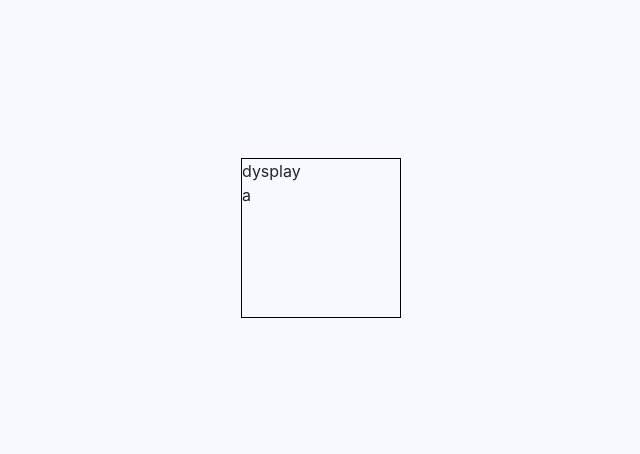
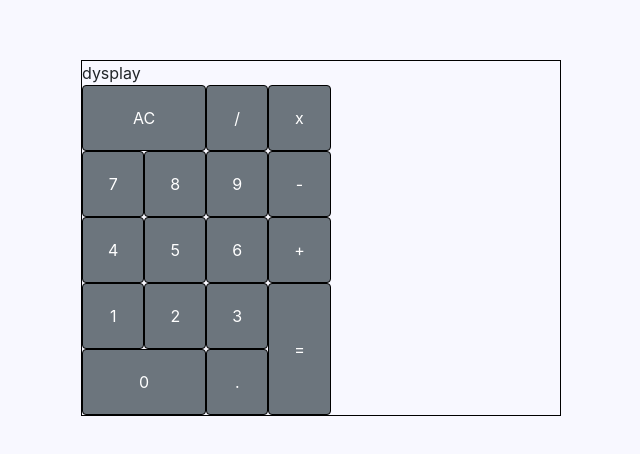
Before and after one commit to BrunoUmbelino/Calculator, a React (Create React App) app: page / in a window 1280 px wide. Shown: the part 162-616 px from the top of the page, without its empty margins (319-959 px from the left). Built offline with nearby package versions, Linux system fonts and the light colour scheme.

Commit message:
layout buttons

```diff
--- a/src/App.css
+++ b/src/App.css
@@ -9,12 +9,96 @@
 }
 
 .calculator-wrap {
-
+  width: 30em;
 }
 
 .calculator {
   border: solid 1px black;
-  width: 10em;
-  height: 10em;
+}
 
+/* --------------- btns ----------------------- */
+
+.btns {
+  display: grid;
+  grid-template-areas:
+  "AC AC DIV x"
+  'sev eig nin min'
+  'fou fiv six plu'
+  'one two trh iqua'
+  'zer zer dott iqua'
+  ;
 }
+
+.AC {
+  grid-area: AC;
+}
+
+.\/ {
+  grid-area: DIV;
+}
+
+.\7 {
+  grid-area: sev;
+}
+
+.\8 {
+  grid-area: eig;
+}
+
+.\9 {
+  grid-area: nin;
+}
+
+.x {
+  grid-area: x;
+}
+
+.\4 {
+  grid-area: fou;
+}
+
+.\5 {
+  grid-area: fiv;
+}
+
+.\6 {
+  grid-area: six;
+}
+
+.\- {
+  grid-area: min;
+}
+
+.\1 {
+  grid-area: one;
+}
+
+.\2 {
+  grid-area: two;
+}
+
+.\3 {
+  grid-area: trh;
+}
+
+.\+ {
+  grid-area: plu;
+}
+
+.\0030 {
+  grid-area: zer;
+}
+
+.\. {
+  grid-area: dott;
+}
+
+.\= {
+  grid-area: iqua;
+}
+
+
+.btn {
+  padding: 20px 25px;
+  border: solid 1px black;
+}
--- a/src/components/ButtonsComponent.js
+++ b/src/components/ButtonsComponent.js
@@ -1,8 +1,31 @@
-import React from 'react'
+import React from "react";
+import { Button } from "reactstrap";
 
-const Buttons = () =>{
-    const values = [];
-    return <div>a</div>
-}
+const values = [
+  "AC",
+  "/",
+  "7",
+  "8",
+  "9",
+  "x",
+  "4",
+  "5",
+  "6",
+  "-",
+  "1",
+  "2",
+  "3",
+  "+",
+  "0",
+  ".",
+  "=",
+];
 
-export default Buttons
+const Btns = () => {
+  const Btns = values.map((item) => {
+    return <Button className={item}>{item}</Button>;
+  });
+  return <div className="btns">{Btns}</div>;
+};
+
+export default Btns;
--- a/src/components/MainComponent.js
+++ b/src/components/MainComponent.js
@@ -1,6 +1,6 @@
 import React from "react";
-import Buttons from "./ButtonsComponent";
-import { Container, Row } from 'reactstrap'
+import Btns from "./ButtonsComponent";
+import { Container, Row } from "reactstrap";
 
 export class Main extends React.Component {
   render() {
@@ -8,8 +8,10 @@ export class Main extends React.Component {
       <div className="main">
         <div className="calculator-wrap">
           <div className="calculator">
-            <Container><Row>dysplay</Row>
-            <Row><Buttons /></Row></Container>
+            <Container>
+              <Row>dysplay</Row>
+              <Row> <Btns /> </Row>
+            </Container>
           </div>
         </div>
       </div>
```
Also changed, not shown: 1 other file (tests, documents, lock files or other folders).
